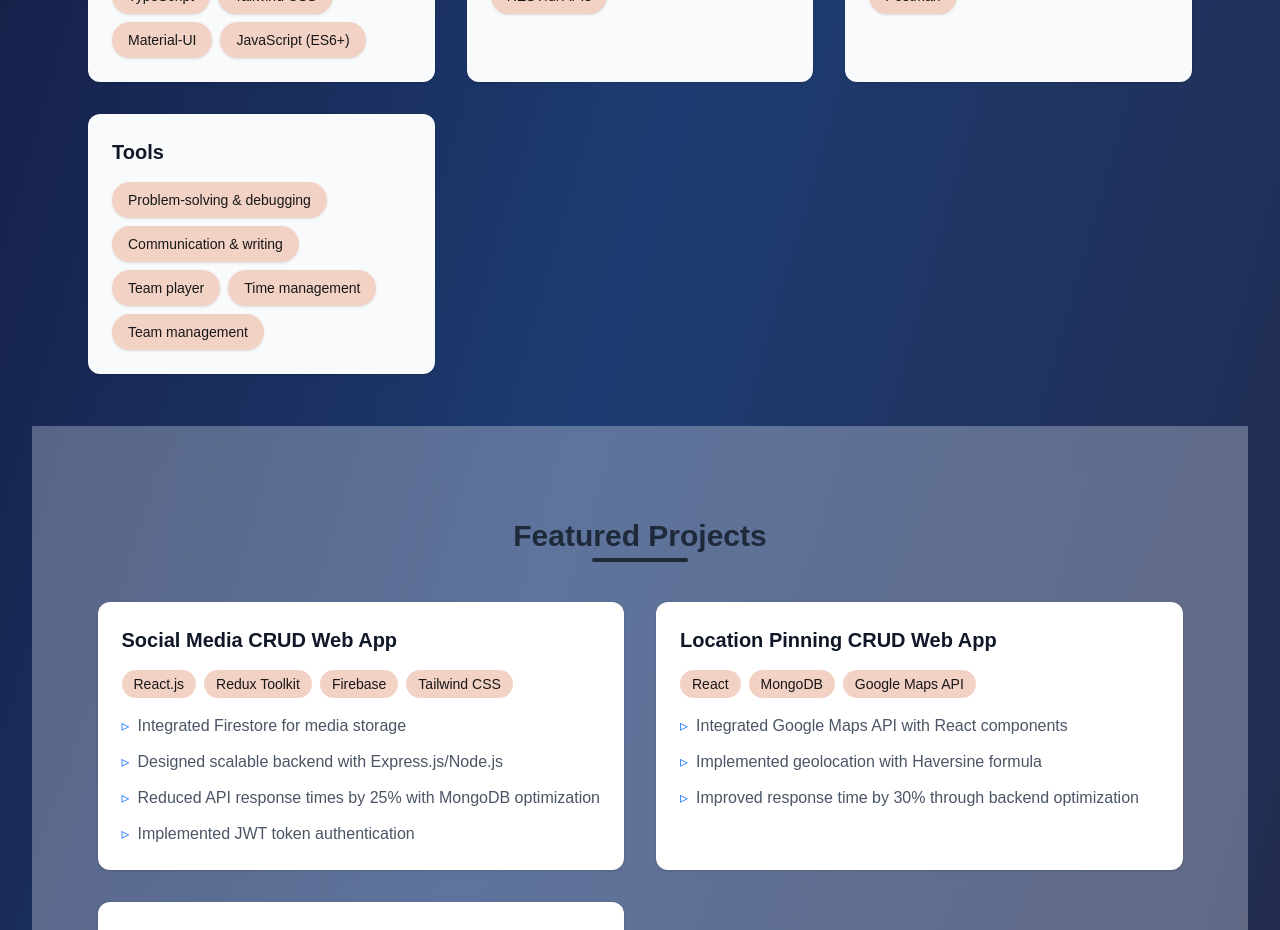
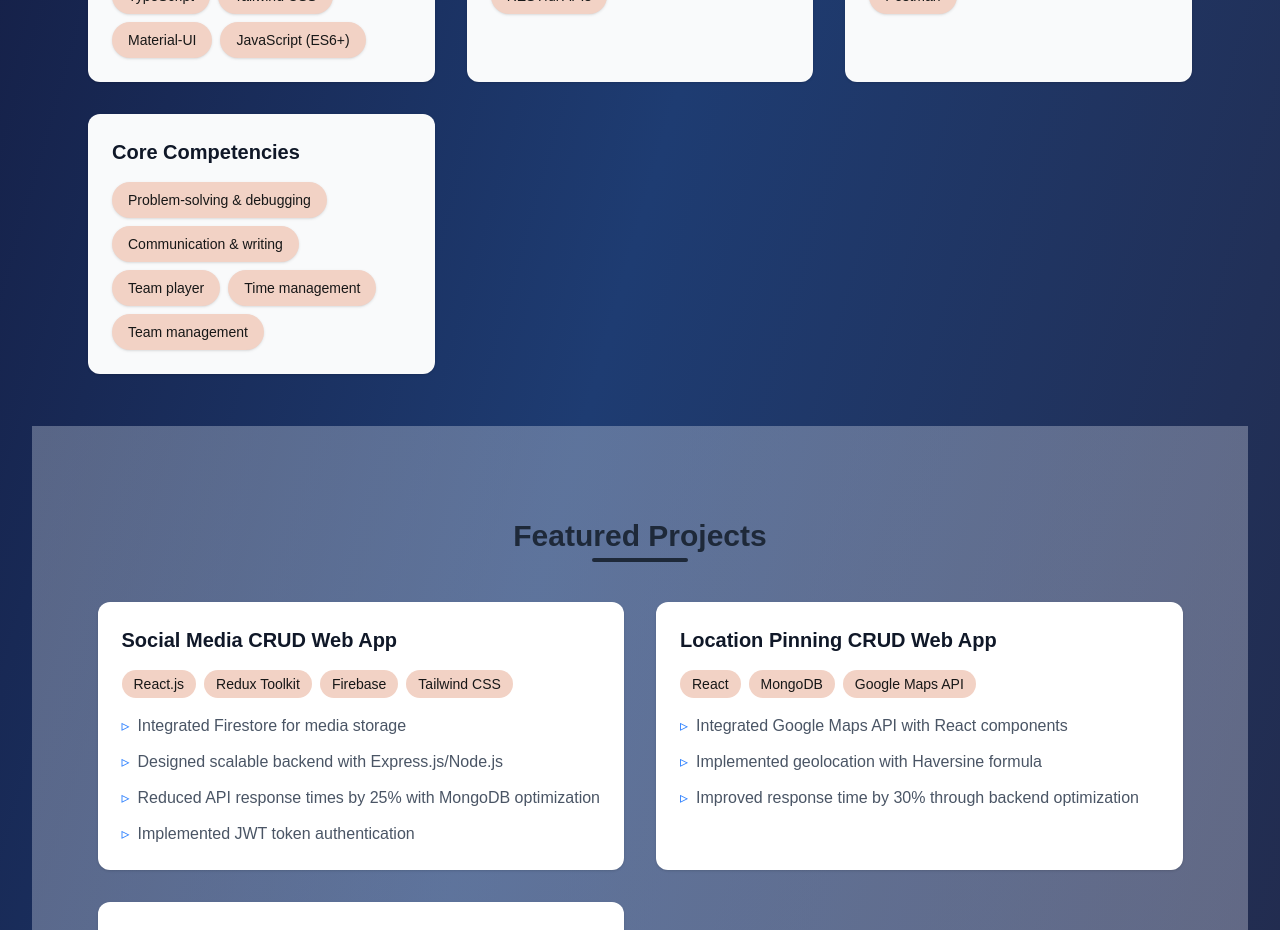
Before and after one commit to alwayswantedtocode/osecodes, a Next.js app: page / in a window 1280 px wide. Shown: the part 2020-2950 px from the top of the page. Built offline with nearby package versions, Linux system fonts and the light colour scheme.

Commit message:
commit update

```diff
--- a/src/Components/SkillSection.tsx
+++ b/src/Components/SkillSection.tsx
@@ -54,7 +54,7 @@ const SkillSection = () => {
                         delay={0.8}
                     />
                     <SkillCategory
-                        title="Tools"
+                        title="Core Competencies"
                         skills={[
                             'Problem-solving & debugging', 'Communication & writing', ' Team player', 'Time management', 'Team management'
                         ]}
```
Also changed, not shown: 1 other file (tests, documents, lock files or other folders).
